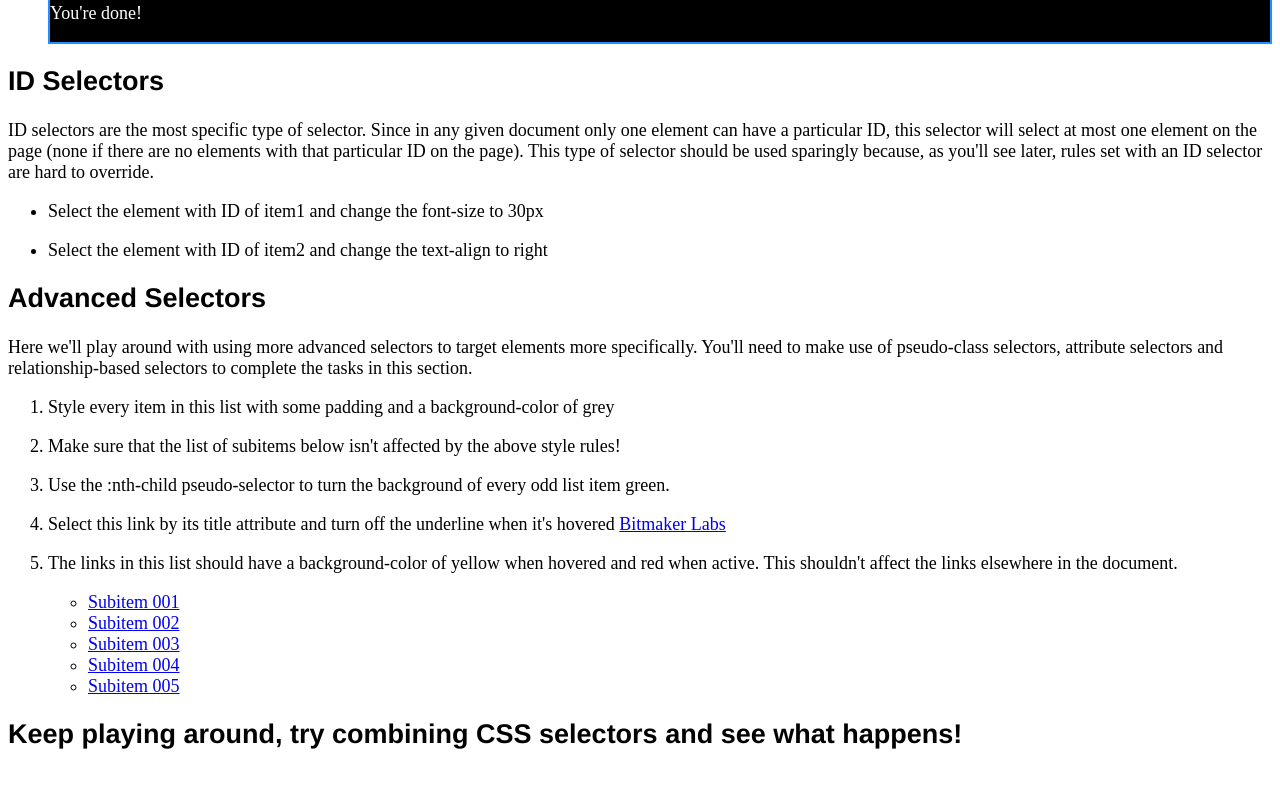
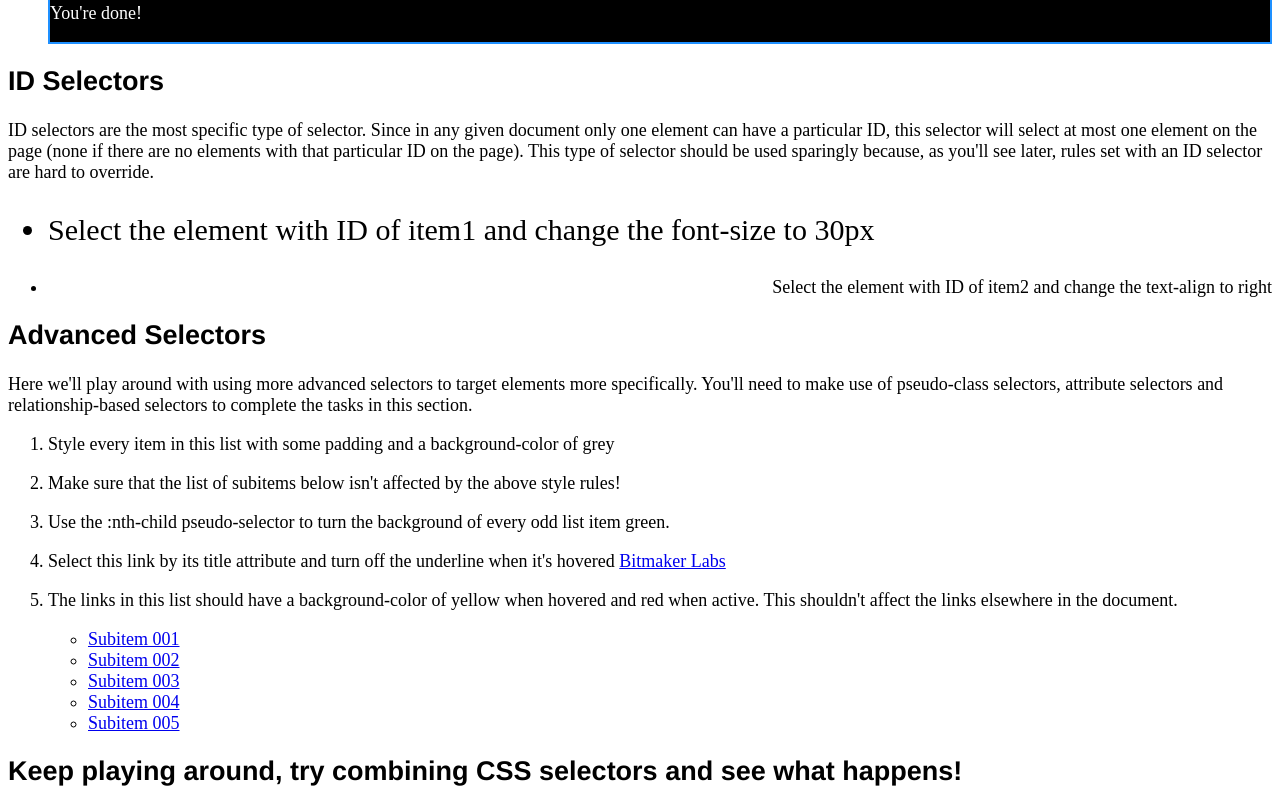
Before and after one commit to bettymakes/bitmaker-fed-css-selectors-answers, a plain HTML site: page index.html in a window 1280 px wide. Shown: the part 999-1809 px from the top of the page. Before the commit the page ends 1772 px from the top, so only its background shows below. Drawn offline with Linux system fonts and the light colour scheme.

Commit message:
Completed Section: ID Selectors

```diff
--- a/styles.css
+++ b/styles.css
@@ -28,3 +28,11 @@ header {
   background-color: black;
   color: white;
 }
+
+#item1 {
+  font-size: 30px;
+}
+
+#item2 {
+  text-align: right;
+}
```
